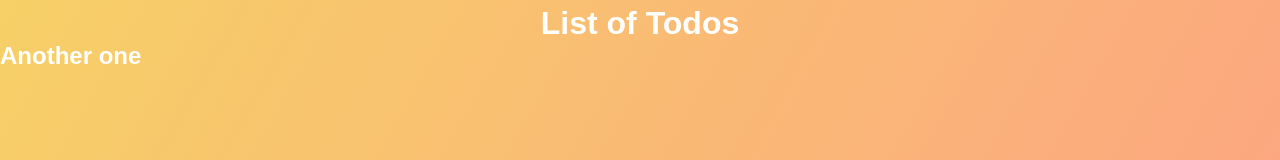
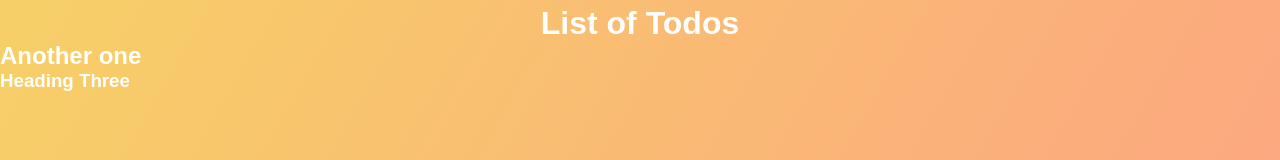
Before and after one commit to bipinrai054/todo-app, a React (Create React App) app: page / in a window 1280 px wide. Shown: the part 192-352 px from the top of the page. Built offline with nearby package versions, Linux system fonts and the light colour scheme.

Commit message:
heading three

```diff
--- a/src/App.js
+++ b/src/App.js
@@ -39,6 +39,7 @@ function App() {
       />
       <h1>List of Todos</h1>
       <h2>Another one</h2>
+      <h3>Heading Three</h3>
       <TodoList
         filteredTodos={filteredTodos}
         setTodos={setTodos}
```
